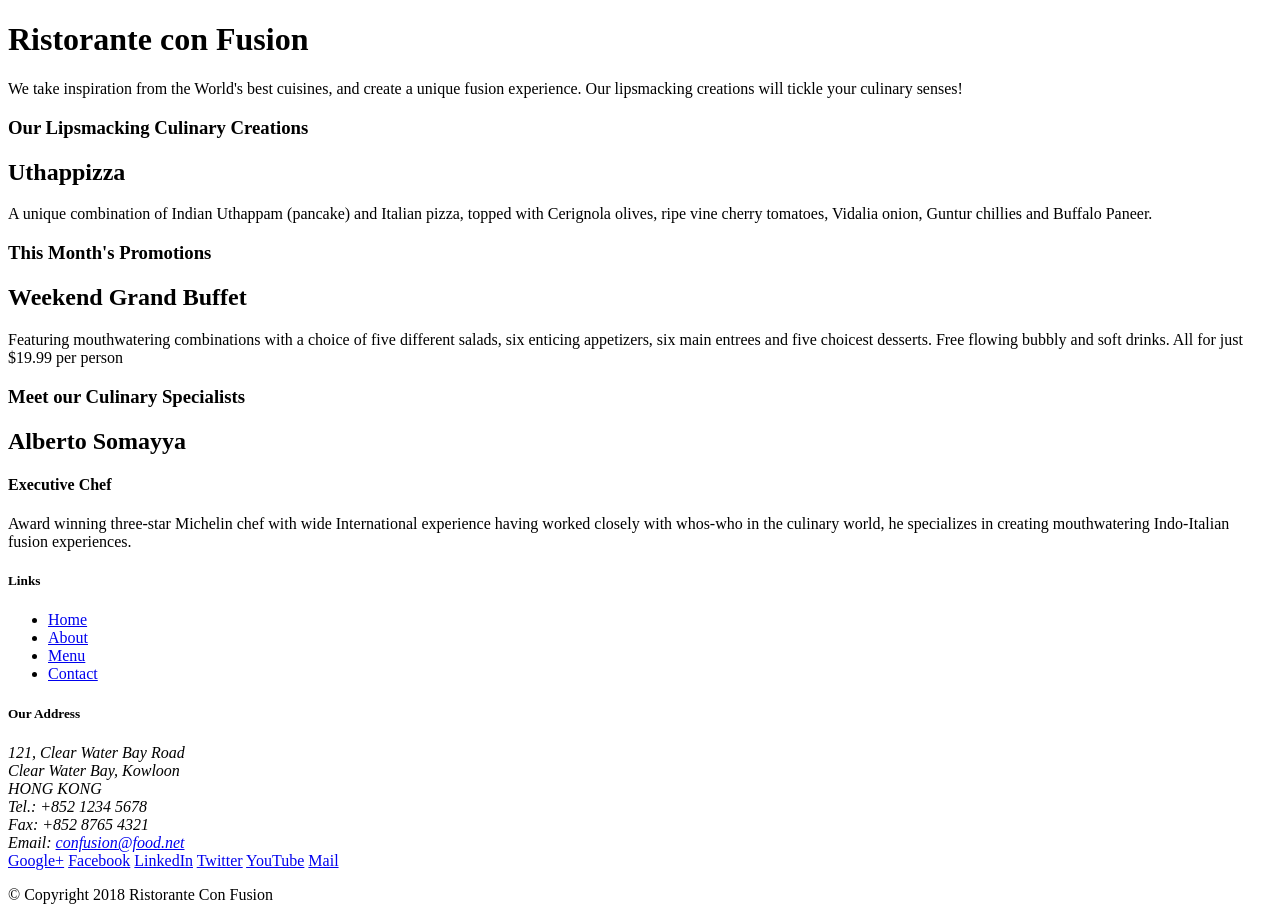
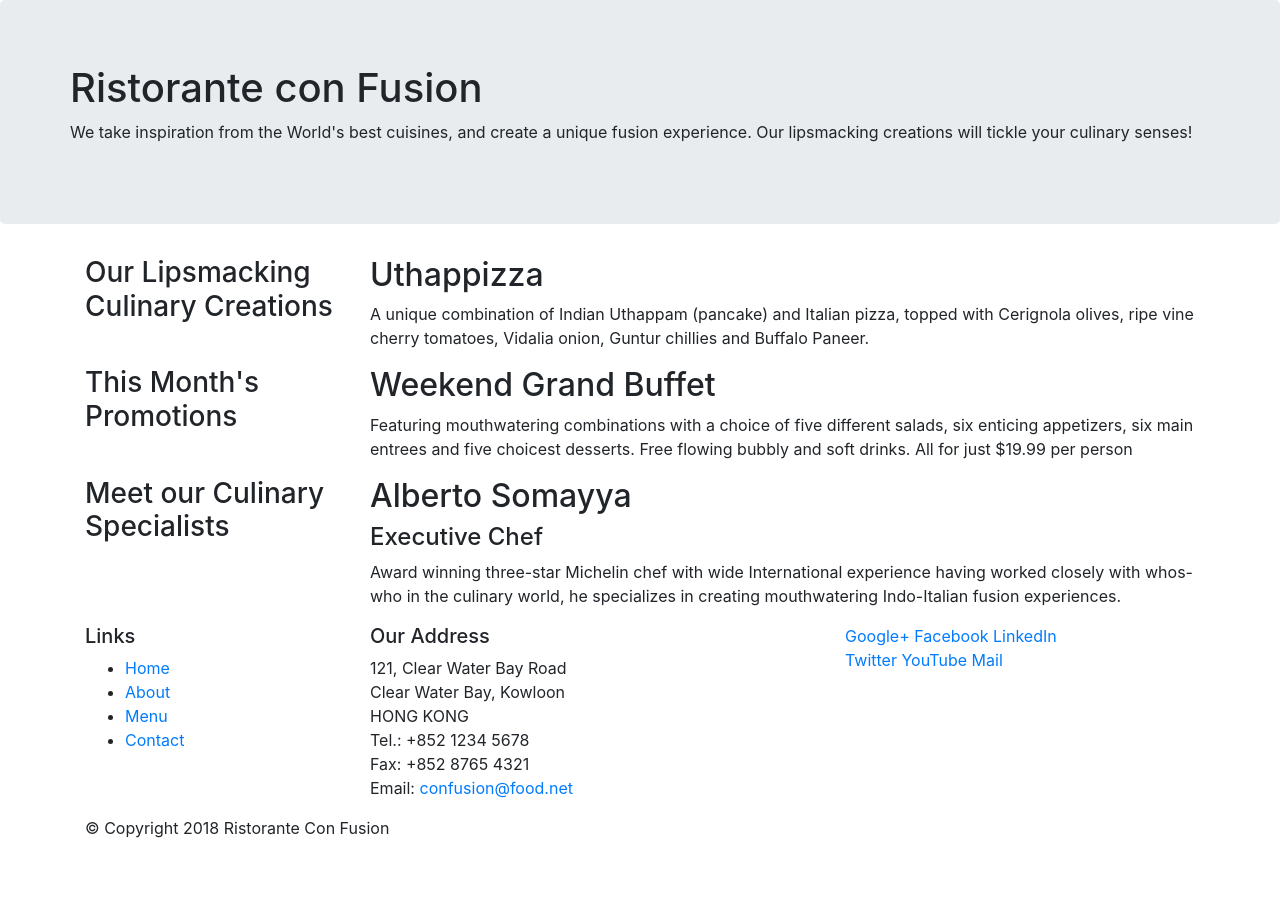
Before and after one commit to anurag4998/Bootstrap, a website: page index.html in a window 1280 px wide. After the commit the page ends 856 px from the top, so only its background shows below. Drawn offline with nearby package versions, Linux system fonts and the light colour scheme.

Commit message:
bootstrap added

```diff
--- a/index.html
+++ b/index.html
@@ -2,14 +2,18 @@
 <html lang="en">
 
 <head>
+    <meta charset="utf-8">
+    <meta name="viewport" content="width=device-width, initial-scale=1, shrink-to-fit=no">
+    <meta http-equiv="x-ua-compatible" content="ie=edge">
     <title>Ristorante Con Fusion</title>
+    <link rel="stylesheet" href="node_modules/bootstrap/dist/css/bootstrap.min.css">
 </head>
 
 <body>
 
-    <header>
-        <div>
-            <div>
+    <header class="jumbotron">
+        <div class="container">
+            <div class="row">
                 <div>
                     <h1>Ristorante con Fusion</h1>
                     <p>We take inspiration from the World's best cuisines, and create a unique fusion experience. Our lipsmacking creations will tickle your culinary senses!</p>
@@ -20,33 +24,33 @@
         </div>
     </header>
 
-    <div>
-        <div>
-            <div>
+    <div class="container">
+        <div class="row">
+            <div class="col-12 col-sm-4 col-md-3">
                 <h3>Our Lipsmacking Culinary Creations</h3>
             </div>
-            <div>
+            <div class="col col-sm col-md">
                 <h2>Uthappizza</h2>
                 <p>A unique combination of Indian Uthappam (pancake) and Italian pizza, topped with Cerignola olives, ripe vine cherry tomatoes, Vidalia onion, Guntur chillies and Buffalo Paneer.</p>
             </div>
         </div>
 
 
-        <div>
-            <div>
+        <div class="row">
+            <div class="col-12 col-sm-4 col-md-3">
                 <h3>This Month's Promotions</h3>
             </div>
-            <div>
+            <div class="col col-sm col-md">
                 <h2>Weekend Grand Buffet</h2>
                 <p>Featuring mouthwatering combinations with a choice of five different salads, six enticing appetizers, six main entrees and five choicest desserts. Free flowing bubbly and soft drinks. All for just $19.99 per person </p>
             </div>
         </div>
 
-        <div>
-            <div>
+        <div class="row">
+            <div class="col-12 col-sm-4 col-md-3">
                 <h3>Meet our Culinary Specialists</h3>
             </div>
-            <div>
+            <div class="col col-sm col-md">
                 <h2>Alberto Somayya</h2>
                 <h4>Executive Chef</h4>
                 <p>Award winning three-star Michelin chef with wide International experience having worked closely with whos-who in the culinary world, he specializes in creating mouthwatering Indo-Italian fusion experiences. </p>
@@ -55,9 +59,9 @@
     </div>
 
     <footer>
-        <div>
-            <div>
-                <div>
+        <div class="container">
+            <div class="row">
+                <div class="col-4 col-sm-3">
                     <h5>Links</h5>
                     <ul>
                         <li><a href="#">Home</a></li>
@@ -66,7 +70,7 @@
                         <li><a href="#">Contact</a></li>
                     </ul>
                 </div>
-                <div>
+                <div class="col-7 col-sm-5">
                     <h5>Our Address</h5>
                     <address>
 		              121, Clear Water Bay Road<br>
@@ -77,7 +81,7 @@
 		              Email: <a href="mailto:confusion@food.net">confusion@food.net</a>
 		           </address>
                 </div>
-                <div>
+                <div class="col-12 col-sm-3">
                     <div>
                         <a href="http://google.com/+">Google+</a>
                         <a href="http://www.facebook.com/profile.php?id=">Facebook</a>
@@ -88,14 +92,16 @@
                     </div>
                 </div>
            </div>
-           <div>
-                <div>
+           <div class="row">
+                <div class="col-auto">
                     <p>© Copyright 2018 Ristorante Con Fusion</p>
                 </div>
            </div>
         </div>
     </footer>
-
+    <script src="node_modules/jquery/dist/jquery.slim.min.js"></script>
+    <script src="node_modules/popper.js/dist/umd/popper.min.js"></script>
+    <script src="node_modules/bootstrap/dist/js/bootstrap.min.js"></script>
 </body>
 
 </html>
--- a/package.json
+++ b/package.json
@@ -12,5 +12,10 @@
   "license": "ISC",
   "devDependencies": {
     "lite-server": "^2.3.0"
+  },
+  "dependencies": {
+    "bootstrap": "^4.0.0",
+    "jquery": "^3.3.1",
+    "popper.js": "^1.12.9"
   }
 }
```
Also changed, not shown: 1 other file.
